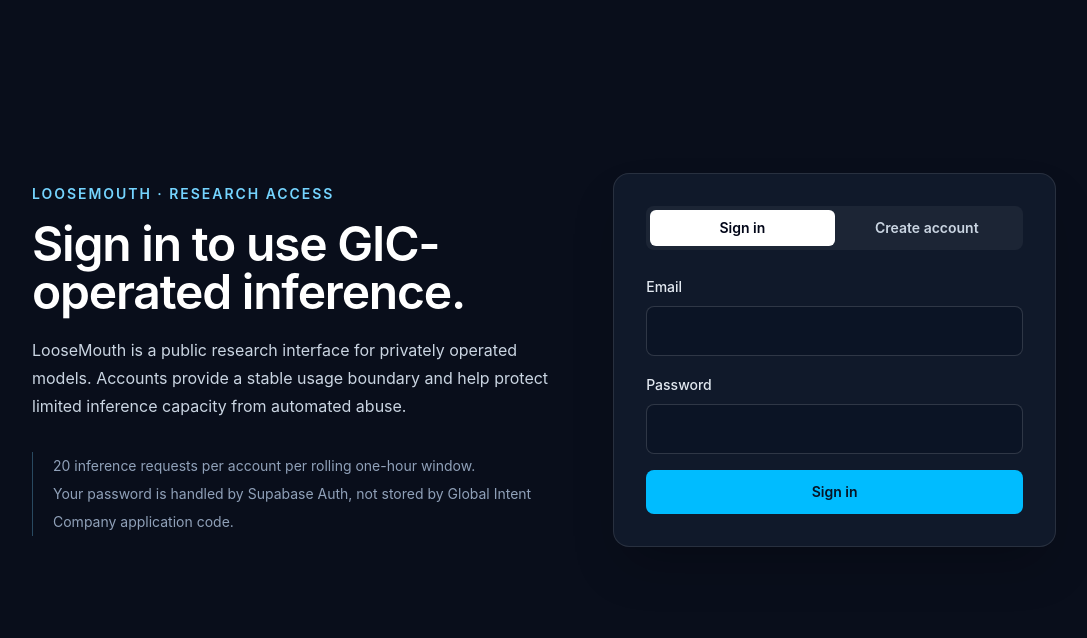
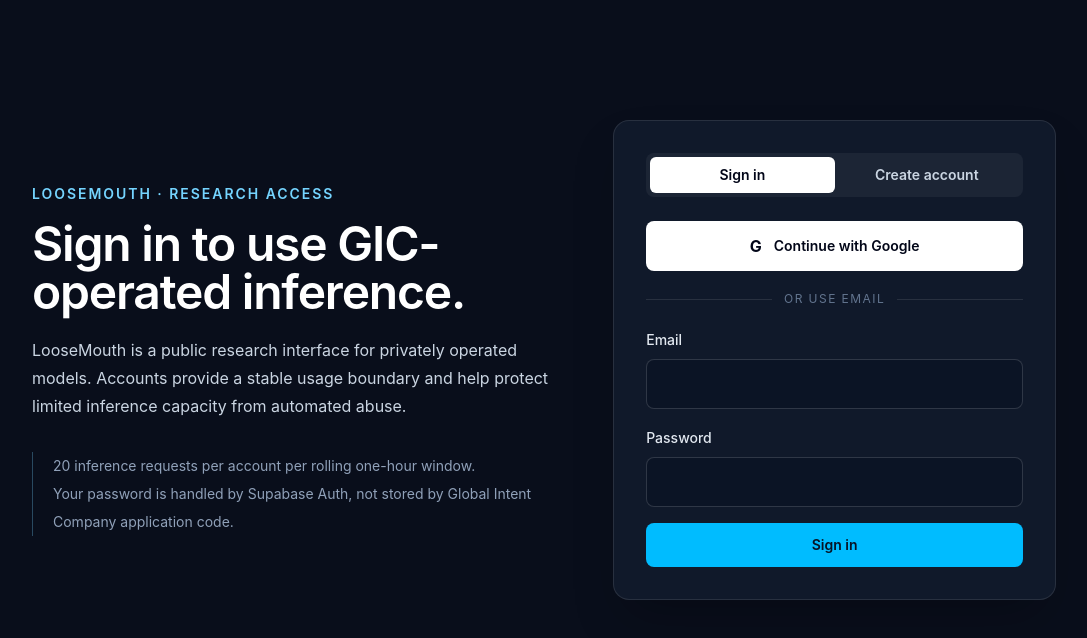
Before and after one commit to GI-Company/GiC, a Next.js app: page /intent in a window 1280 px wide. Shown: the top 638 px of the page, without its empty margins (96-1183 px from the left). Built offline with nearby package versions, Linux system fonts and the light colour scheme; no server answers.

Commit message:
Add Google OAuth sign-in to LooseMouth

```diff
--- a/components/intent/IntentAuthGate.tsx
+++ b/components/intent/IntentAuthGate.tsx
@@ -52,6 +52,29 @@ export default function IntentAuthGate() {
     let active = true;
     async function restore() {
       try {
+        const hash = new URLSearchParams(window.location.hash.replace(/^#/, ''));
+        const oauthAccessToken = hash.get('access_token');
+        const oauthRefreshToken = hash.get('refresh_token');
+        const oauthExpiresIn = Number(hash.get('expires_in') || 0);
+        if (oauthAccessToken && oauthRefreshToken) {
+          const userResponse = await fetch(`${SUPABASE_URL}/auth/v1/user`, {
+            headers: {
+              apikey: SUPABASE_PUBLISHABLE_KEY,
+              Authorization: `Bearer ${oauthAccessToken}`,
+            },
+          });
+          const user = userResponse.ok ? await userResponse.json() as AuthSession['user'] : undefined;
+          const oauthSession = normalizeSession({
+            access_token: oauthAccessToken,
+            refresh_token: oauthRefreshToken,
+            expires_in: oauthExpiresIn || 3600,
+            user,
+          });
+          persist(oauthSession);
+          window.history.replaceState(null, '', window.location.pathname + window.location.search);
+          return;
+        }
+
         const raw = localStorage.getItem(STORAGE_KEY);
         if (!raw) return;
         const stored = JSON.parse(raw) as AuthSession;
@@ -83,6 +106,14 @@ export default function IntentAuthGate() {
     }, delay);
     return () => window.clearTimeout(timer);
   }, [session, persist]);
+
+  function signInWithGoogle() {
+    const redirectTo = 'https://globalintentcompany.space/intent';
+    const authorizeUrl = new URL(`${SUPABASE_URL}/auth/v1/authorize`);
+    authorizeUrl.searchParams.set('provider', 'google');
+    authorizeUrl.searchParams.set('redirect_to', redirectTo);
+    window.location.assign(authorizeUrl.toString());
+  }
 
   async function submit(event: FormEvent<HTMLFormElement>) {
     event.preventDefault();
@@ -176,7 +207,22 @@ export default function IntentAuthGate() {
             <button type="button" onClick={() => { setMode('signup'); setError(''); setNotice(''); }} className={`flex-1 rounded-md px-3 py-2 text-sm font-semibold ${mode === 'signup' ? 'bg-white text-slate-950' : 'text-slate-300'}`}>Create account</button>
           </div>
 
-          <form onSubmit={submit} className="mt-6 space-y-4">
+          <button
+            type="button"
+            onClick={signInWithGoogle}
+            className="mt-6 flex w-full items-center justify-center gap-3 rounded-lg border border-white/15 bg-white px-4 py-3 text-sm font-semibold text-slate-950 hover:bg-slate-100"
+          >
+            <span aria-hidden="true" className="text-base font-bold">G</span>
+            Continue with Google
+          </button>
+
+          <div className="my-5 flex items-center gap-3 text-xs uppercase tracking-[0.12em] text-slate-500">
+            <span className="h-px flex-1 bg-white/10" />
+            <span>or use email</span>
+            <span className="h-px flex-1 bg-white/10" />
+          </div>
+
+          <form onSubmit={submit} className="space-y-4">
             <label className="block">
               <span className="text-sm font-medium text-slate-200">Email</span>
               <input type="email" required autoComplete="email" value={email} onChange={(event) => setEmail(event.target.value)} className="mt-2 w-full rounded-lg border border-white/15 bg-[#0b1425] px-3 py-3 text-white outline-none focus:border-sky-300" />
```
